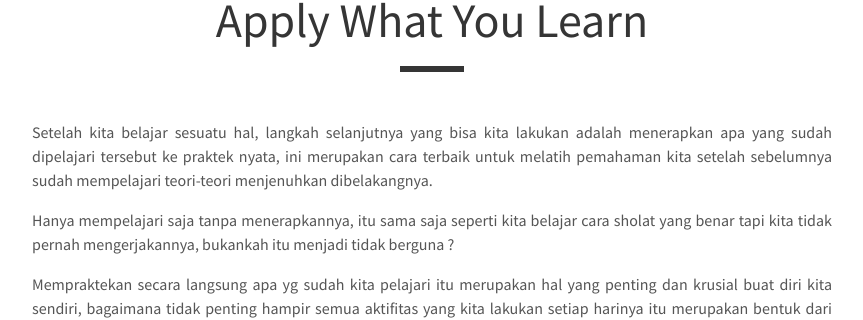
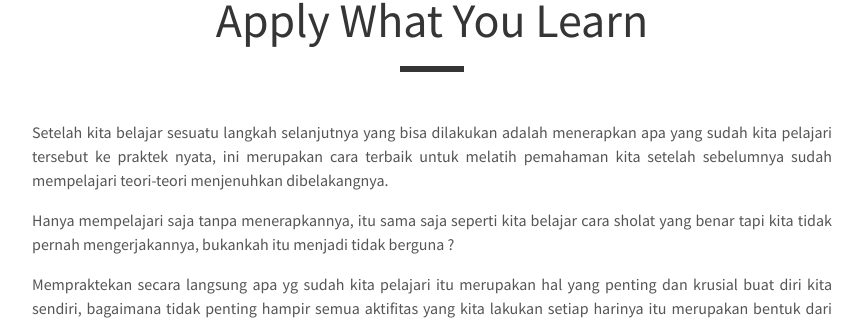
Before and after one commit to mfaridzia/mfaridzia.github.io, a Jekyll site: the page built from _posts/2019-01-27-apply-what-you-learn.md, in a window 1280 px wide. Shown: the part 206-526 px from the top of the page, without its empty margins (208-1071 px from the left). Built offline with Jekyll 4.4.1, drawn with Linux system fonts in a browser that asks for light colours.

Commit message:
fix typo and apply what you learn

```diff
--- a/_posts/2019-01-27-apply-what-you-learn.md
+++ b/_posts/2019-01-27-apply-what-you-learn.md
@@ -4,7 +4,7 @@ title:  "Apply What You Learn"
 author: "muhfaridzia"
 ---
 
-Setelah kita belajar sesuatu hal, langkah selanjutnya yang bisa kita lakukan adalah menerapkan apa yang sudah dipelajari tersebut ke praktek nyata, ini merupakan cara terbaik untuk melatih pemahaman kita setelah sebelumnya sudah mempelajari teori-teori menjenuhkan dibelakangnya.
+Setelah kita belajar sesuatu langkah selanjutnya yang bisa dilakukan adalah menerapkan apa yang sudah kita pelajari tersebut ke praktek nyata, ini merupakan cara terbaik untuk melatih pemahaman kita setelah sebelumnya sudah mempelajari teori-teori menjenuhkan dibelakangnya.
 
 Hanya mempelajari saja tanpa menerapkannya, itu sama saja seperti kita belajar cara sholat yang benar tapi kita tidak pernah mengerjakannya, bukankah itu menjadi tidak berguna ?
 
```
